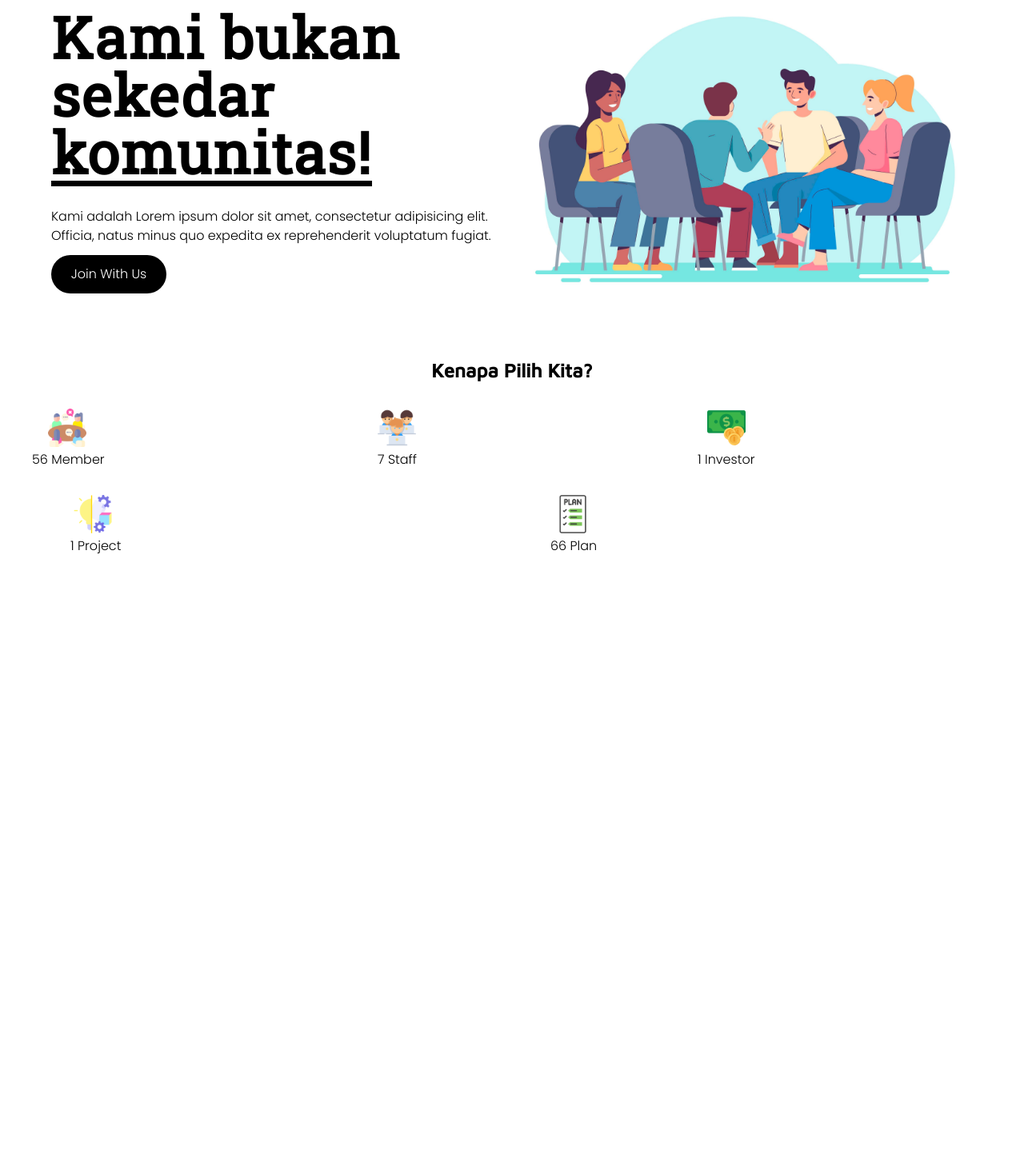
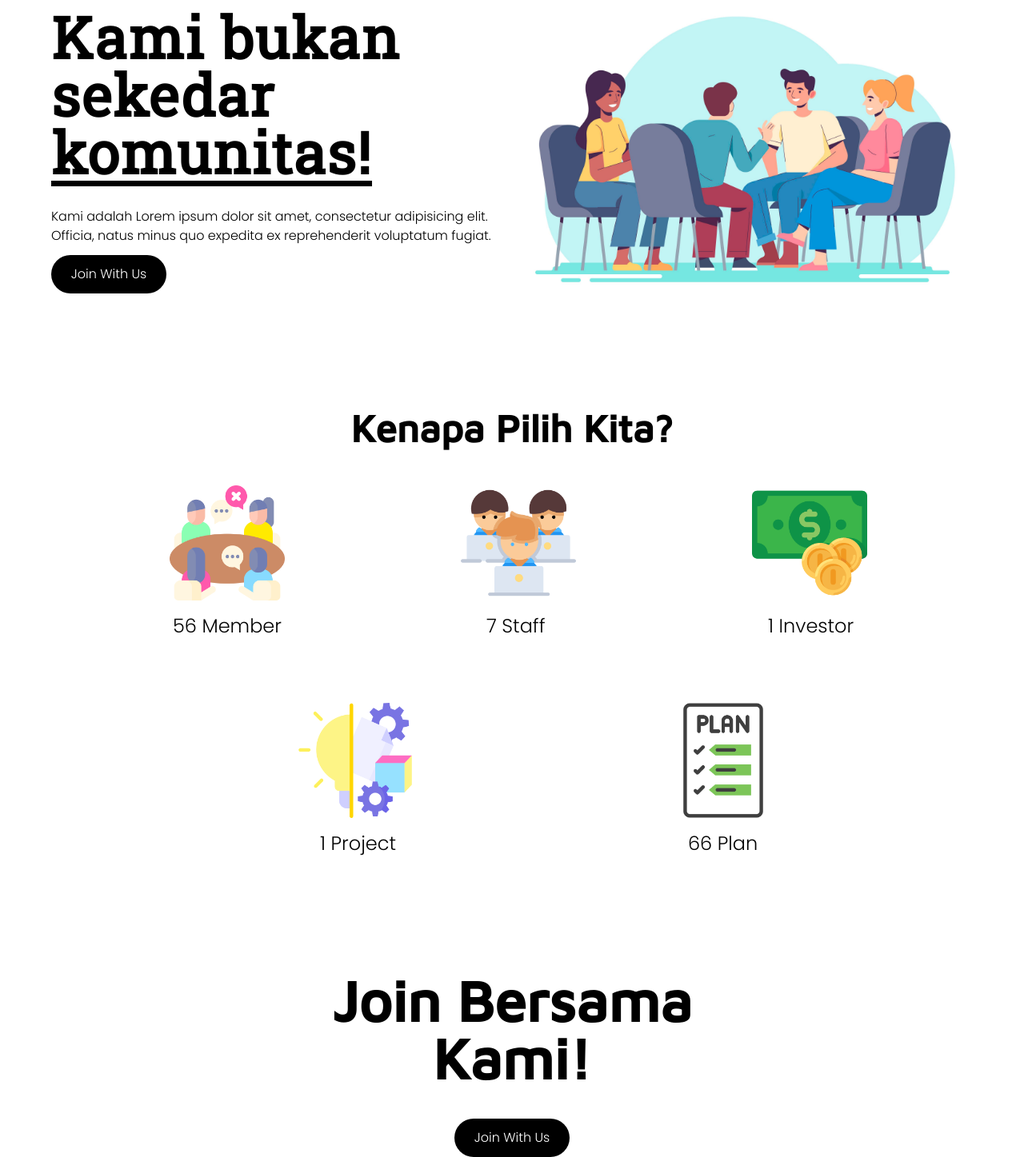
Before and after one commit to darwannneee/bbu, a PHP site: page / in a window 1280 px wide. Shown: the part 157-1604 px from the top of the page at 80% size. Before the commit the page ends 850 px from the top, so only its background shows below. Run offline with PHP 8.4, Linux system fonts and the light colour scheme.

Commit message:
Responsive Laptop dan Join Bersama Kami

```diff
--- a/index.html
+++ b/index.html
@@ -13,7 +13,7 @@
     <link rel="stylesheet" href="public/css/font.css">
 </head>
 
-<body class>
+<body class="overflow-x-hidden">
     <!-- Navbar -->
     <div class="w-screen h-16 shadow-lg grid grid-cols-2 tablet:h-18">
         <div class="h1 ml-8 mt-4">
@@ -48,33 +48,48 @@
     </div>
 
     <!-- Kenapa pilih kita? -->
-    <div class="mt-16 mx-8">
-        <h1 class="kenapa font-bold text-2xl text-center">Kenapa Pilih Kita?</h1>
+    <div class="mt-16 mx-8 tablet:mt-32">
+        <h1 class="kenapa font-bold text-3xl text-center tablet:text-5xl">Kenapa Pilih Kita?</h1>
 
-        <div class="grid grid-cols-3 mx-2 mt-8">
+        <div class="grid grid-cols-3 mt-10 tablet:ml-40 tablet:mt-12">
             <div>
-                <img src="public/img/member.png" alt="" class="w-12 h-12 ml-5">
-                <h1 class="deskripsi mt-1">56 Member</h1>
+                <img src="public/img/member.png" alt=""
+                    class="w-16 h-16 ml-5 hover:-translate-y-1 hover:scale-110 duration-300 tablet:w-36 tablet:h-36">
+                <h1 class="deskripsi mt-1 ml-1 tablet:text-2xl tablet:mt-4 tablet:ml-6">56 Member</h1>
             </div>
             <div class="ml-8">
-                <img src="public/img/team.png" alt="" class="w-12 h-12">
-                <h1 class="deskripsi mt-1">7 Staff</h1>
+                <img src="public/img/team.png" alt=""
+                    class="w-16 h-16 hover:-translate-y-1 hover:scale-110 duration-300 tablet:w-36 tablet:h-36">
+                <h1 class="deskripsi ml-1 mt-1 tablet:text-2xl tablet:mt-4 tablet:ml-8">7 Staff</h1>
             </div>
             <div class="ml-8">
-                <img src="public/img/investor.png" alt="" class="w-12 h-12 ml-3">
-                <h1 class="deskripsi mt-1">1 Investor</h1>
+                <img src="public/img/investor.png" alt=""
+                    class="w-16 h-16 ml-3 hover:-translate-y-1 hover:scale-110 duration-300 tablet:w-36 tablet:h-36">
+                <h1 class="deskripsi mt-1 ml-1 tablet:text-2xl tablet:mt-4 tablet:ml-8">1 Investor</h1>
             </div>
         </div>
-        <div class="grid grid-cols-2 mx-2 mt-8">
+        <div class="grid grid-cols-2 mx-2 mt-8 tablet:ml-72 tablet:mt-20">
             <div class="ml-8">
-                <img src="public/img/project.png" alt="" class="w-12 h-12 ml-5">
-                <h1 class="deskripsi mt-1 ml-4">1 Project</h1>
+                <img src="public/img/project.png" alt=""
+                    class="w-16 h-16 ml-5 hover:-translate-y-1 hover:scale-110 duration-300 tablet:w-36 tablet:h-36">
+                <h1 class="deskripsi mt-1 ml-6 tablet:text-2xl tablet:mt-4 tablet:ml-12">1 Project</h1>
             </div>
             <div class="ml-8">
-                <img src="public/img/plan.png" alt="" class="w-12 h-12 ml-5">
-                <h1 class="deskripsi mt-1 ml-4">66 Plan</h1>
+                <img src="public/img/plan.png" alt=""
+                    class="w-16 h-16 ml-5 hover:-translate-y-1 hover:scale-110 duration-300 tablet:w-36 tablet:h-36">
+                <h1 class="deskripsi mt-1 ml-6 tablet:text-2xl tablet:mt-4 tablet:ml-12">66 Plan</h1>
             </div>
         </div>
+    </div>
+
+    <!-- Join Bersama Kami -->
+    <div class="text-center mt-24 tablet:mt-36">
+        <h1 class="kenapa font-bold text-5xl tablet:text-7xl">Join Bersama <br> Kami!</h1>
+        <a href="https://discord.gg/QC5bpwmH">
+            <button class="w-36 h-12 mt-6 bg-black text-white rounded-full deskripsi text-center tablet:mt-10 ">Join
+                With
+                Us</button>
+        </a>
     </div>
 </body>
 
--- a/public/css/output.css
+++ b/public/css/output.css
@@ -566,6 +566,11 @@ video {
   margin-right: 0.5rem;
 }
 
+.mx-12 {
+  margin-left: 3rem;
+  margin-right: 3rem;
+}
+
 .ml-8 {
   margin-left: 2rem;
 }
@@ -618,6 +623,26 @@ video {
   margin-left: 1rem;
 }
 
+.mt-6 {
+  margin-top: 1.5rem;
+}
+
+.mt-24 {
+  margin-top: 6rem;
+}
+
+.ml-2 {
+  margin-left: 0.5rem;
+}
+
+.ml-1 {
+  margin-left: 0.25rem;
+}
+
+.mt-10 {
+  margin-top: 2.5rem;
+}
+
 .flex {
   display: flex;
 }
@@ -638,6 +663,14 @@ video {
   height: 3rem;
 }
 
+.h-14 {
+  height: 3.5rem;
+}
+
+.h-1 {
+  height: 0.25rem;
+}
+
 .w-screen {
   width: 100vw;
 }
@@ -654,12 +687,28 @@ video {
   width: 3rem;
 }
 
+.w-14 {
+  width: 3.5rem;
+}
+
+.w-16 {
+  width: 4rem;
+}
+
 .grid-cols-2 {
   grid-template-columns: repeat(2, minmax(0, 1fr));
 }
 
 .grid-cols-3 {
   grid-template-columns: repeat(3, minmax(0, 1fr));
+}
+
+.overflow-x-hidden {
+  overflow-x: hidden;
+}
+
+.overflow-y-hidden {
+  overflow-y: hidden;
 }
 
 .rounded-full {
@@ -683,6 +732,21 @@ video {
 .text-2xl {
   font-size: 1.5rem;
   line-height: 2rem;
+}
+
+.text-3xl {
+  font-size: 1.875rem;
+  line-height: 2.25rem;
+}
+
+.text-4xl {
+  font-size: 2.25rem;
+  line-height: 2.5rem;
+}
+
+.text-6xl {
+  font-size: 3.75rem;
+  line-height: 1;
 }
 
 .font-bold {
@@ -718,10 +782,79 @@ video {
   box-shadow: var(--tw-ring-offset-shadow, 0 0 #0000), var(--tw-ring-shadow, 0 0 #0000), var(--tw-shadow);
 }
 
+.transition {
+  transition-property: color, background-color, border-color, fill, stroke, opacity, box-shadow, transform, filter, -webkit-text-decoration-color, -webkit-backdrop-filter;
+  transition-property: color, background-color, border-color, text-decoration-color, fill, stroke, opacity, box-shadow, transform, filter, backdrop-filter;
+  transition-property: color, background-color, border-color, text-decoration-color, fill, stroke, opacity, box-shadow, transform, filter, backdrop-filter, -webkit-text-decoration-color, -webkit-backdrop-filter;
+  transition-timing-function: cubic-bezier(0.4, 0, 0.2, 1);
+  transition-duration: 150ms;
+}
+
+.duration-150 {
+  transition-duration: 150ms;
+}
+
+.duration-300 {
+  transition-duration: 300ms;
+}
+
+.ease-in-out {
+  transition-timing-function: cubic-bezier(0.4, 0, 0.2, 1);
+}
+
+.hover\:h-24:hover {
+  height: 6rem;
+}
+
+.hover\:w-24:hover {
+  width: 6rem;
+}
+
+.hover\:-translate-y-1:hover {
+  --tw-translate-y: -0.25rem;
+  transform: translate(var(--tw-translate-x), var(--tw-translate-y)) rotate(var(--tw-rotate)) skewX(var(--tw-skew-x)) skewY(var(--tw-skew-y)) scaleX(var(--tw-scale-x)) scaleY(var(--tw-scale-y));
+}
+
+.hover\:scale-110:hover {
+  --tw-scale-x: 1.1;
+  --tw-scale-y: 1.1;
+  transform: translate(var(--tw-translate-x), var(--tw-translate-y)) rotate(var(--tw-rotate)) skewX(var(--tw-skew-x)) skewY(var(--tw-skew-y)) scaleX(var(--tw-scale-x)) scaleY(var(--tw-scale-y));
+}
+
+.hover\:bg-indigo-500:hover {
+  --tw-bg-opacity: 1;
+  background-color: rgb(99 102 241 / var(--tw-bg-opacity));
+}
+
 @media (min-width: 640px) {
   .tablet\:mx-16 {
     margin-left: 4rem;
     margin-right: 4rem;
+  }
+
+  .tablet\:mx-12 {
+    margin-left: 3rem;
+    margin-right: 3rem;
+  }
+
+  .tablet\:mx-24 {
+    margin-left: 6rem;
+    margin-right: 6rem;
+  }
+
+  .tablet\:mx-36 {
+    margin-left: 9rem;
+    margin-right: 9rem;
+  }
+
+  .tablet\:mx-52 {
+    margin-left: 13rem;
+    margin-right: 13rem;
+  }
+
+  .tablet\:mx-64 {
+    margin-left: 16rem;
+    margin-right: 16rem;
   }
 
   .tablet\:ml-64 {
@@ -736,8 +869,108 @@ video {
     margin-top: 2.5rem;
   }
 
+  .tablet\:mt-24 {
+    margin-top: 6rem;
+  }
+
+  .tablet\:mt-28 {
+    margin-top: 7rem;
+  }
+
+  .tablet\:mt-32 {
+    margin-top: 8rem;
+  }
+
+  .tablet\:mt-12 {
+    margin-top: 3rem;
+  }
+
+  .tablet\:ml-56 {
+    margin-left: 14rem;
+  }
+
+  .tablet\:ml-52 {
+    margin-left: 13rem;
+  }
+
+  .tablet\:ml-48 {
+    margin-left: 12rem;
+  }
+
+  .tablet\:mt-3 {
+    margin-top: 0.75rem;
+  }
+
+  .tablet\:mt-4 {
+    margin-top: 1rem;
+  }
+
+  .tablet\:ml-6 {
+    margin-left: 1.5rem;
+  }
+
+  .tablet\:ml-8 {
+    margin-left: 2rem;
+  }
+
+  .tablet\:ml-24 {
+    margin-left: 6rem;
+  }
+
+  .tablet\:ml-44 {
+    margin-left: 11rem;
+  }
+
+  .tablet\:ml-72 {
+    margin-left: 18rem;
+  }
+
+  .tablet\:mt-16 {
+    margin-top: 4rem;
+  }
+
+  .tablet\:mt-20 {
+    margin-top: 5rem;
+  }
+
+  .tablet\:ml-40 {
+    margin-left: 10rem;
+  }
+
+  .tablet\:ml-10 {
+    margin-left: 2.5rem;
+  }
+
+  .tablet\:ml-14 {
+    margin-left: 3.5rem;
+  }
+
+  .tablet\:ml-12 {
+    margin-left: 3rem;
+  }
+
+  .tablet\:mt-36 {
+    margin-top: 9rem;
+  }
+
   .tablet\:grid {
     display: grid;
+  }
+
+  .tablet\:h-28 {
+    height: 7rem;
+  }
+
+  .tablet\:h-36 {
+    height: 9rem;
+  }
+
+  .tablet\:w-28 {
+    width: 7rem;
+  }
+
+  .tablet\:w-36 {
+    width: 9rem;
   }
 
   .tablet\:grid-cols-2 {
@@ -748,4 +981,19 @@ video {
     font-size: 4.5rem;
     line-height: 1;
   }
+
+  .tablet\:text-6xl {
+    font-size: 3.75rem;
+    line-height: 1;
+  }
+
+  .tablet\:text-5xl {
+    font-size: 3rem;
+    line-height: 1;
+  }
+
+  .tablet\:text-2xl {
+    font-size: 1.5rem;
+    line-height: 2rem;
+  }
 }
```
